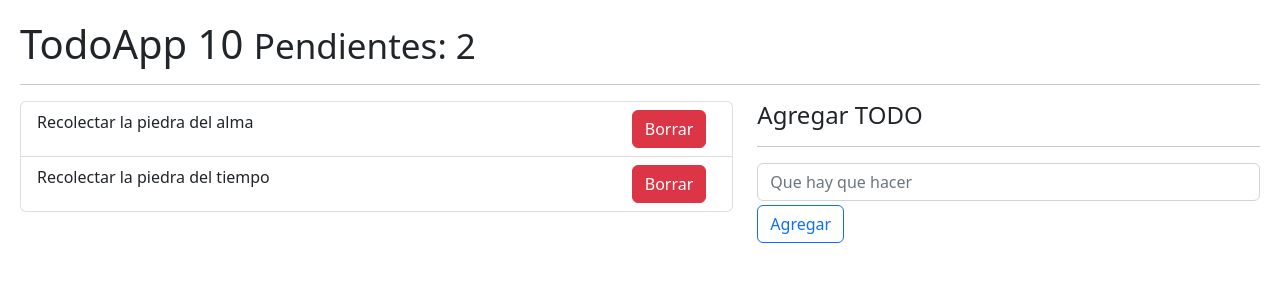
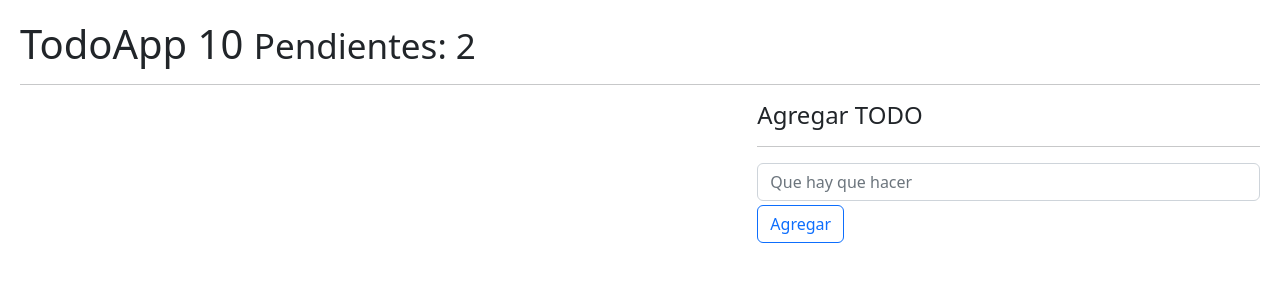
Before and after one commit to harold2tg/05-hook-app, a React (Vite) app: page / in a window 1280 px wide. Shown: the top 300 px of the page. Built offline with nearby package versions, Linux system fonts and the light colour scheme.

Commit message:
146. Guardar y Leer TODOs en LocalStorage

```diff
--- a/src/08-useReducer/TodoApp.jsx
+++ b/src/08-useReducer/TodoApp.jsx
@@ -1,28 +1,27 @@
-import {useReducer} from 'react'
+import {useReducer, useEffect} from 'react'
 import { TodoList } from './TodoList'
 import {todoReducer} from './todoReducer'
 import { TodoAdd } from './TodoAdd'
 
-const initialState = [
-    {
-        id : new Date().getTime(),
-        description : 'Recolectar la piedra del alma',
-        done : false,
-    },
-    {
-        id : new Date().getTime() * 3,
-        description : 'Recolectar la piedra del tiempo',
-        done : false,
-    }
-]
+const initialState = []
+
+const init = () => {
+    return JSON.parse( localStorage.getItem('todos')) || [];
+}
+
 export const TodoApp = () => {
-    const [todos, dispatch] = useReducer(todoReducer, initialState);
+    const [todos, dispatch] = useReducer(todoReducer, initialState,init);
+    localStorage.setItem('todos',JSON.stringify( todos ));
+    useEffect(() => {
+        console.log(todos)
+    }, [todos])
+
+
     const handNewTodo = (todo) => {
         const action = {
             type : '[TODO] Add Todo]',
             payload : todo,
         }
-
         dispatch(action);
 
 
```
